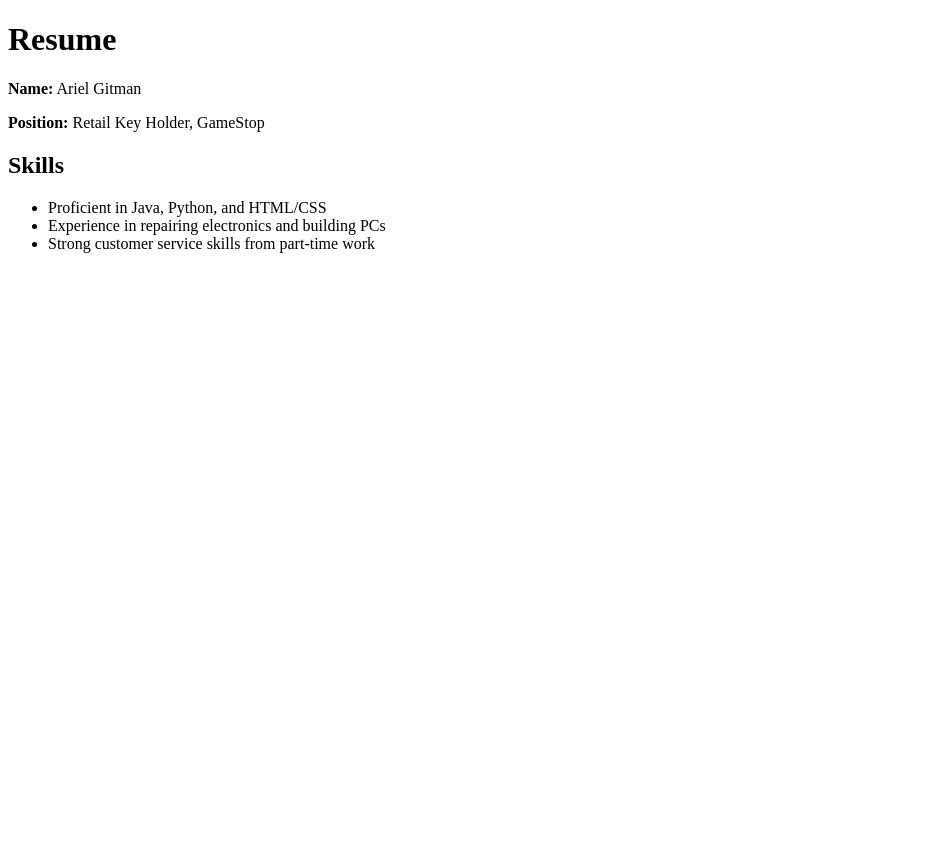
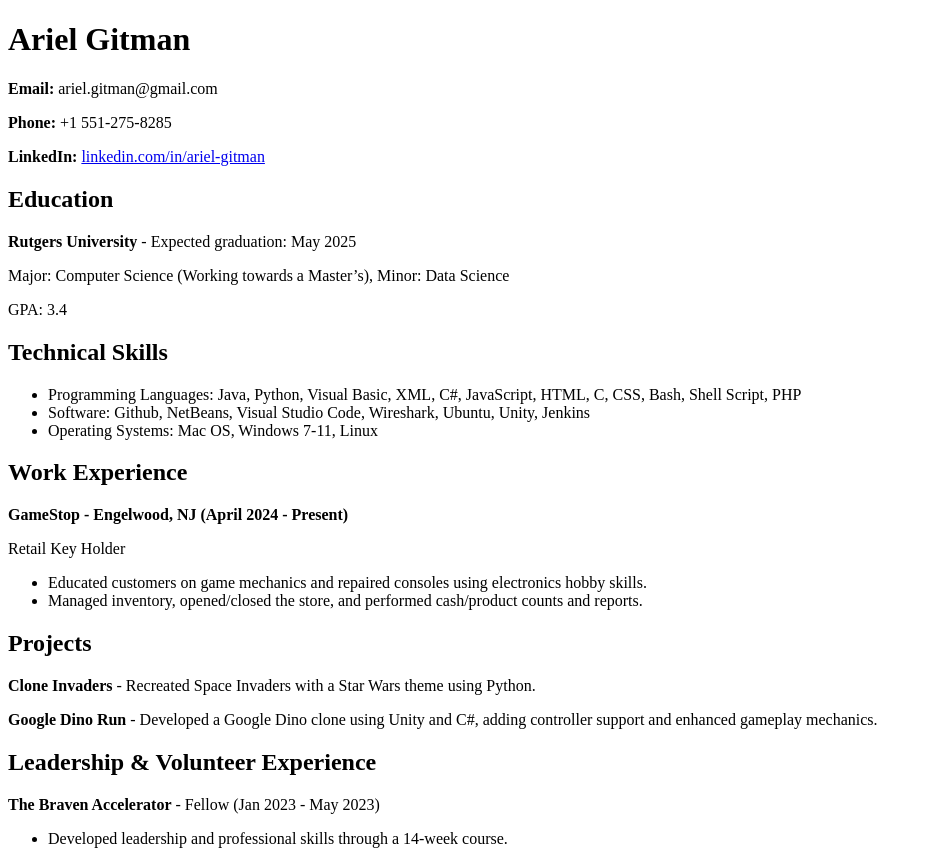
Before and after one commit to ag1904/arik-website, a plain HTML site: page resume.html in a window 1280 px wide. Shown: the whole page, without its empty margins (0-932 px from the left). Before the commit the page ends 800 px from the top, so only its background shows below. Drawn offline with Linux system fonts and the light colour scheme.

Commit message:
Update resume.html

```diff
--- a/resume.html
+++ b/resume.html
@@ -6,14 +6,39 @@
     <title>My Resume</title>
 </head>
 <body>
-    <h1>Resume</h1>
-    <p><strong>Name:</strong> Ariel Gitman</p>
-    <p><strong>Position:</strong> Retail Key Holder, GameStop</p>
-    <h2>Skills</h2>
+    <h1>Ariel Gitman</h1>
+    <p><strong>Email:</strong> ariel.gitman@gmail.com</p>
+    <p><strong>Phone:</strong> +1 551-275-8285</p>
+    <p><strong>LinkedIn:</strong> <a href="https://linkedin.com/in/ariel-gitman/">linkedin.com/in/ariel-gitman</a></p>
+
+    <h2>Education</h2>
+    <p><strong>Rutgers University</strong> - Expected graduation: May 2025</p>
+    <p>Major: Computer Science (Working towards a Master’s), Minor: Data Science</p>
+    <p>GPA: 3.4</p>
+
+    <h2>Technical Skills</h2>
     <ul>
-        <li>Proficient in Java, Python, and HTML/CSS</li>
-        <li>Experience in repairing electronics and building PCs</li>
-        <li>Strong customer service skills from part-time work</li>
+        <li>Programming Languages: Java, Python, Visual Basic, XML, C#, JavaScript, HTML, C, CSS, Bash, Shell Script, PHP</li>
+        <li>Software: Github, NetBeans, Visual Studio Code, Wireshark, Ubuntu, Unity, Jenkins</li>
+        <li>Operating Systems: Mac OS, Windows 7-11, Linux</li>
+    </ul>
+
+    <h2>Work Experience</h2>
+    <p><strong>GameStop - Engelwood, NJ (April 2024 - Present)</strong></p>
+    <p>Retail Key Holder</p>
+    <ul>
+        <li>Educated customers on game mechanics and repaired consoles using electronics hobby skills.</li>
+        <li>Managed inventory, opened/closed the store, and performed cash/product counts and reports.</li>
+    </ul>
+
+    <h2>Projects</h2>
+    <p><strong>Clone Invaders</strong> - Recreated Space Invaders with a Star Wars theme using Python.</p>
+    <p><strong>Google Dino Run</strong> - Developed a Google Dino clone using Unity and C#, adding controller support and enhanced gameplay mechanics.</p>
+
+    <h2>Leadership & Volunteer Experience</h2>
+    <p><strong>The Braven Accelerator</strong> - Fellow (Jan 2023 - May 2023)</p>
+    <ul>
+        <li>Developed leadership and professional skills through a 14-week course.</li>
     </ul>
 </body>
 </html>
```
